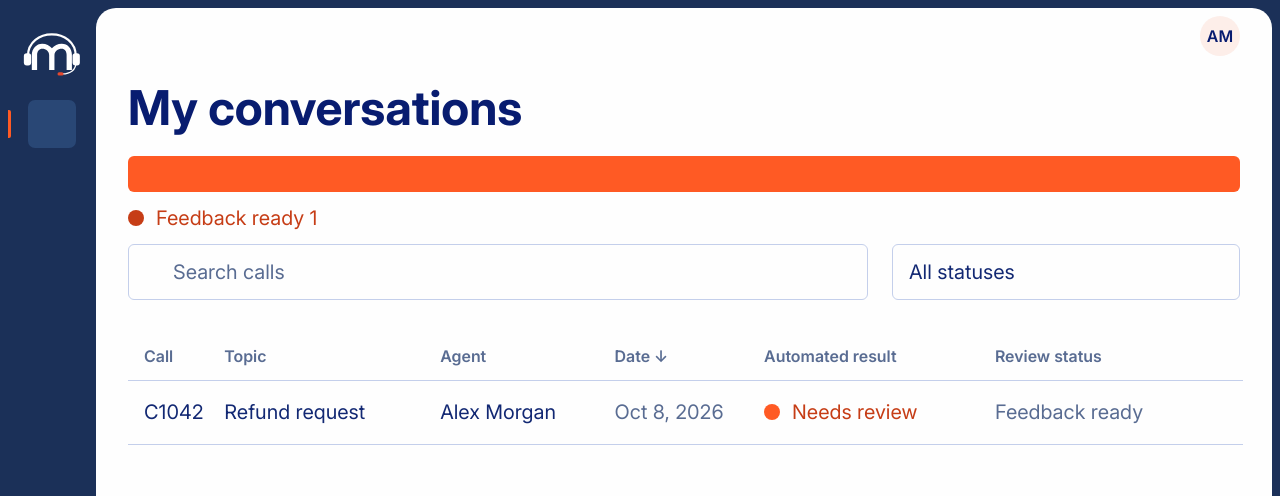
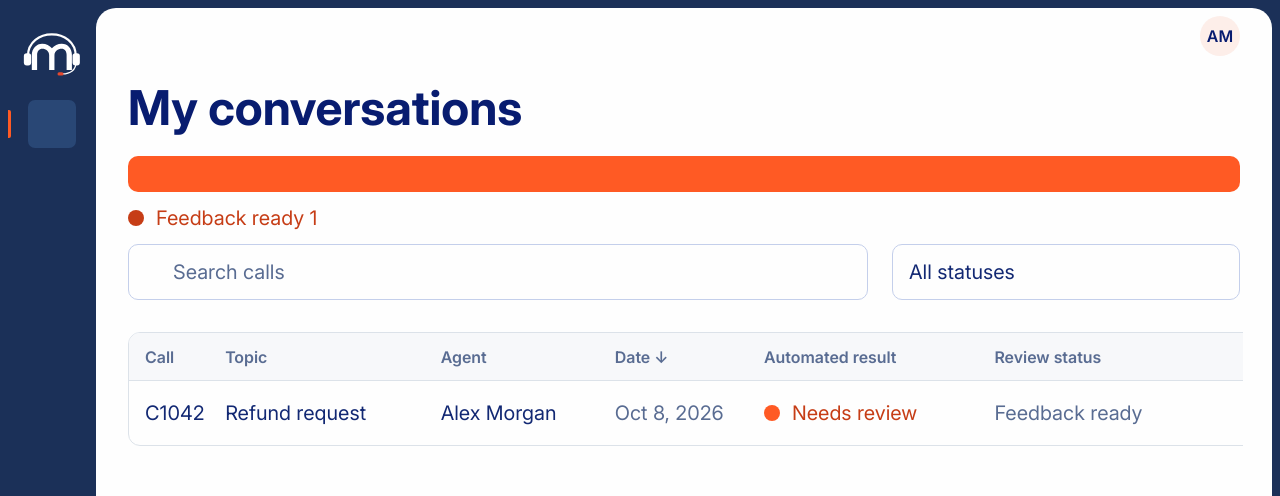
Before and after one commit to teamMemoria/memoria, a React (Vite) app in the folder frontend/: page /agent/conversations in a window 1280 px wide. Shown: the top 496 px of the page. Built offline with nearby package versions, Linux system fonts and the light colour scheme; some icons are missing.

Commit message:
feat(frontend): better tables and rounded corners

```diff
--- a/frontend/src/features/approved-knowledge/approved-knowledge.css
+++ b/frontend/src/features/approved-knowledge/approved-knowledge.css
@@ -23,6 +23,17 @@
   padding: 0;
   margin: 0;
   list-style: none;
+  border: 1px solid var(--color-table-border);
+  border-radius: var(--panel-radius);
+}
+.approved-knowledge-list > li:first-child > a {
+  border-start-start-radius: calc(var(--panel-radius) - 1px);
+  border-start-end-radius: calc(var(--panel-radius) - 1px);
+}
+.approved-knowledge-list > li:last-child > a {
+  border-bottom: 0;
+  border-end-start-radius: calc(var(--panel-radius) - 1px);
+  border-end-end-radius: calc(var(--panel-radius) - 1px);
 }
 .approved-knowledge-row {
   display: grid;
@@ -33,7 +44,7 @@
   gap: 0;
   min-height: 64px;
   padding: 12px 16px;
-  border-bottom: 1px solid var(--color-border);
+  border-bottom: 1px solid var(--color-table-border);
   color: var(--color-text);
   text-decoration: none;
   overflow-wrap: anywhere;
--- a/frontend/src/features/call-overview/call-overview.css
+++ b/frontend/src/features/call-overview/call-overview.css
@@ -42,7 +42,7 @@
   margin: 0 auto 90px;
   padding: 16px;
   border: 1px solid var(--color-border);
-  border-radius: var(--control-radius);
+  border-radius: var(--panel-radius);
   color: var(--color-heading);
   font-size: 28px;
   font-weight: 600;
@@ -125,7 +125,7 @@
   min-height: 236px;
   padding: 24px 12px;
   border: 1px solid var(--color-border);
-  border-radius: var(--control-radius);
+  border-radius: var(--panel-radius);
   background: #f3f5fa;
   color: var(--color-muted);
   text-align: center;
@@ -186,7 +186,7 @@
   margin-top: 56px;
   padding: 24px;
   border: 1px solid var(--color-border);
-  border-radius: var(--control-radius);
+  border-radius: var(--panel-radius);
   background: var(--color-evidence);
 }
 .call-finding-copy {
--- a/frontend/src/features/conversations/conversations.css
+++ b/frontend/src/features/conversations/conversations.css
@@ -97,7 +97,7 @@
 .conversation-table {
   width: 100%;
   min-width: 1136px;
-  border-collapse: collapse;
+  border-collapse: separate;
   table-layout: fixed;
   text-align: left;
 }
@@ -107,7 +107,7 @@
 .conversation-table th,
 .conversation-table td {
   padding: 0 8px 0 0;
-  border-bottom: 1px solid var(--color-border);
+  border-bottom: 1px solid var(--color-table-border);
   overflow-wrap: anywhere;
 }
 .conversation-table th:first-child,
--- a/frontend/src/features/knowledge-drafts/knowledge-drafts.css
+++ b/frontend/src/features/knowledge-drafts/knowledge-drafts.css
@@ -8,14 +8,14 @@
 }
 .knowledge-drafts-table {
   width: 100%;
-  border-collapse: collapse;
+  border-collapse: separate;
   /* Fixed columns keep headers over their cells on every tab. */
   table-layout: fixed;
 }
 .knowledge-drafts-table th,
 .knowledge-drafts-table td {
   padding: 16px;
-  border-bottom: 1px solid var(--color-border);
+  border-bottom: 1px solid var(--color-table-border);
   text-align: left;
   vertical-align: middle;
   overflow-wrap: break-word;
@@ -82,7 +82,7 @@
   gap: 16px;
   padding: 24px;
   border: 1px solid var(--color-border);
-  border-radius: var(--control-radius);
+  border-radius: var(--panel-radius);
 }
 .knowledge-review h3 {
   margin: 0;
@@ -103,7 +103,7 @@
   gap: 4px;
   padding: 12px 16px;
   border: 1px solid var(--color-border);
-  border-radius: var(--control-radius);
+  border-radius: var(--panel-radius);
 }
 .knowledge-review-passages blockquote {
   margin: 0;
--- a/frontend/src/features/procedure/procedure.css
+++ b/frontend/src/features/procedure/procedure.css
@@ -37,7 +37,7 @@
 .evidence-timeline-scroll {
   overflow-x: auto;
   border: 1px solid var(--color-border);
-  border-radius: var(--control-radius);
+  border-radius: var(--panel-radius);
 }
 
 .evidence-timeline {
@@ -174,12 +174,12 @@
   min-height: 456px;
   padding: 16px;
   border: 1px solid var(--color-border);
-  border-radius: var(--control-radius);
+  border-radius: var(--panel-radius);
 }
 
 .evidence-transcript {
   width: 100%;
-  border-collapse: collapse;
+  border-collapse: separate;
   table-layout: fixed;
   font-size: 18px;
   line-height: 24px;
@@ -210,7 +210,7 @@
 .evidence-transcript td {
   height: 44px;
   padding: 8px 8px 8px 0;
-  border-bottom: 1px solid var(--color-border);
+  border-bottom: 1px solid var(--color-table-border);
   overflow-wrap: anywhere;
   vertical-align: middle;
 }
@@ -397,7 +397,7 @@
   max-height: calc(100dvh - 32px);
   padding: 32px;
   border: 1px solid var(--color-border);
-  border-radius: var(--control-radius);
+  border-radius: var(--panel-radius);
   background: var(--color-canvas);
   color: var(--color-text);
 }
--- a/frontend/src/features/review-queue/review-queue.css
+++ b/frontend/src/features/review-queue/review-queue.css
@@ -46,7 +46,7 @@
   gap: 16px;
   padding: 24px;
   border: 1px solid var(--color-border);
-  border-radius: var(--control-radius);
+  border-radius: var(--panel-radius);
 }
 /* Subheadings sit close to the text they label. */
 .finding-review-field {
@@ -72,7 +72,7 @@
   gap: 4px;
   padding: 12px 16px;
   border: 1px solid var(--color-border);
-  border-radius: var(--control-radius);
+  border-radius: var(--panel-radius);
 }
 .finding-review-turns li[data-evidence='true'] {
   border-color: var(--color-link);
--- a/frontend/src/styles/controls.css
+++ b/frontend/src/styles/controls.css
@@ -149,7 +149,7 @@
   gap: 16px;
   padding: 24px;
   border: 1px solid var(--color-border);
-  border-radius: var(--control-radius);
+  border-radius: var(--panel-radius);
 }
 .panel p {
   max-width: 72ch;
@@ -157,6 +157,31 @@
 .panel > .button {
   justify-self: start;
 }
+
+table {
+  border: 1px solid var(--color-table-border);
+  border-spacing: 0;
+  border-radius: var(--panel-radius);
+}
+table th {
+  background: var(--color-table-header);
+}
+table thead th:first-child {
+  border-start-start-radius: calc(var(--panel-radius) - 1px);
+}
+table thead th:last-child {
+  border-start-end-radius: calc(var(--panel-radius) - 1px);
+}
+table tbody tr:last-child td {
+  border-bottom: 0;
+}
+table tbody tr:last-child td:first-child {
+  border-end-start-radius: calc(var(--panel-radius) - 1px);
+}
+table tbody tr:last-child td:last-child {
+  border-end-end-radius: calc(var(--panel-radius) - 1px);
+}
+
 .status-label {
   display: inline-flex;
   align-items: center;
--- a/frontend/src/styles/tokens.css
+++ b/frontend/src/styles/tokens.css
@@ -8,6 +8,8 @@
   --color-muted: #596c92;
   --color-link: #2452cc;
   --color-border: #c4cfeb;
+  --color-table-border: #dce2e9;
+  --color-table-header: #f7f8fa;
   --color-accent: #ff5a24;
   --color-accent-hover: #e94717;
   --color-positive: #18794e;
@@ -18,5 +20,6 @@
   --sidebar-width: 88px;
   --sidebar-expanded-width: 288px;
   --control-height: 56px;
-  --control-radius: 6px;
+  --control-radius: 10px;
+  --panel-radius: 12px;
 }
```
